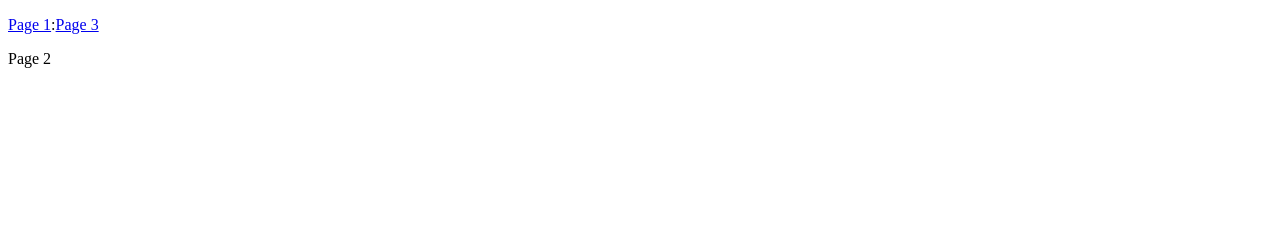
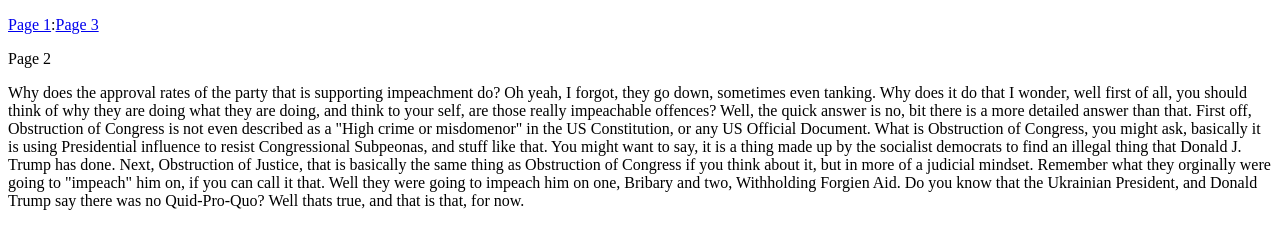
Before and after one commit to 20090114/Faith-less-Impeachment, a plain HTML site: page page-2.html in a window 1280 px wide. Drawn offline with Linux system fonts and the light colour scheme.

Commit message:
Update page-2.html

```diff
--- a/page-2.html
+++ b/page-2.html
@@ -7,5 +7,5 @@
   <body>
     <p> <a href="page-1.html">Page 1</a>:<a href="page-3.html">Page 3</a> </p>
     <header>Page 2</header>
-    <p></p>
+    <p>Why does the approval rates of the party that is supporting impeachment do? Oh yeah, I forgot, they go down, sometimes even tanking. Why does it do that I wonder, well first of all, you should think of why they are doing what they are doing, and think to your self, are those really impeachable offences? Well, the quick answer is no, bit there is a more detailed answer than that. First off, Obstruction of Congress is not even described as a "High crime or misdomenor" in the US Constitution, or any US Official Document. What is Obstruction of Congress, you might ask, basically it is using Presidential influence to resist Congressional Subpeonas, and stuff like that. You might want to say, it is a thing made up by the socialist democrats to find an illegal thing that Donald J. Trump has done. Next, Obstruction of Justice, that is basically the same thing as Obstruction of Congress if you think about it, but in more of a judicial mindset. Remember what they orginally were going to "impeach" him on, if you can call it that. Well they were going to impeach him on one, Bribary and two, Withholding Forgien Aid. Do you know that the Ukrainian President, and Donald Trump say there was no Quid-Pro-Quo? Well thats true, and that is that, for now.</p>
 </html>
```
